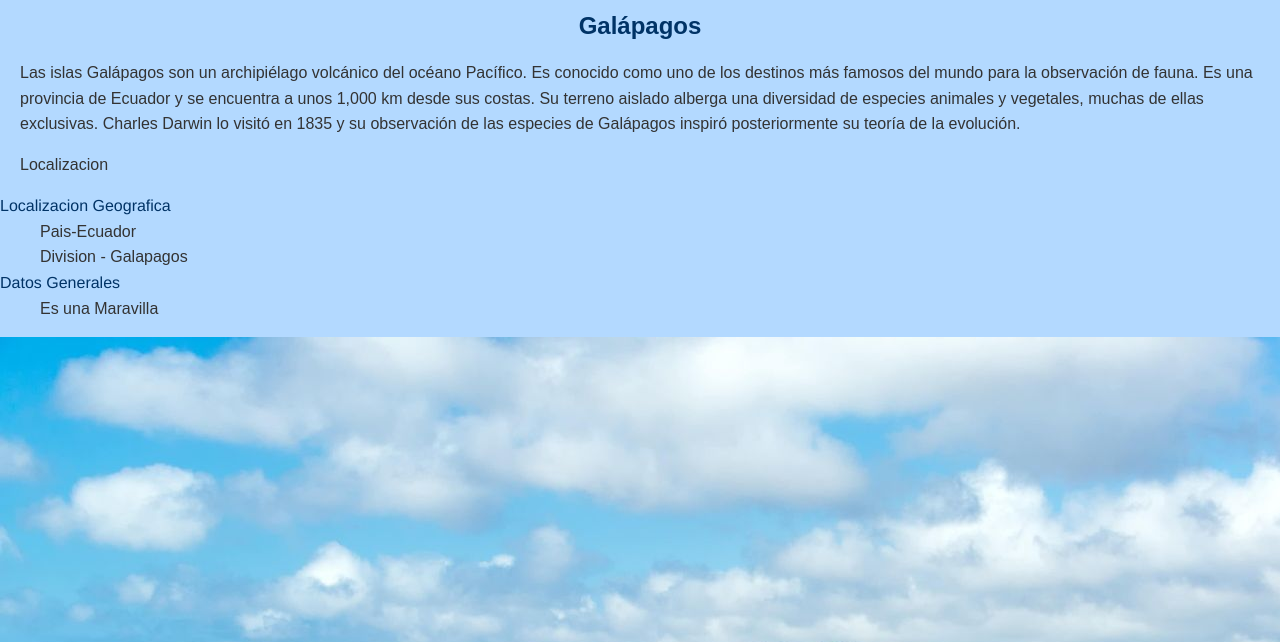
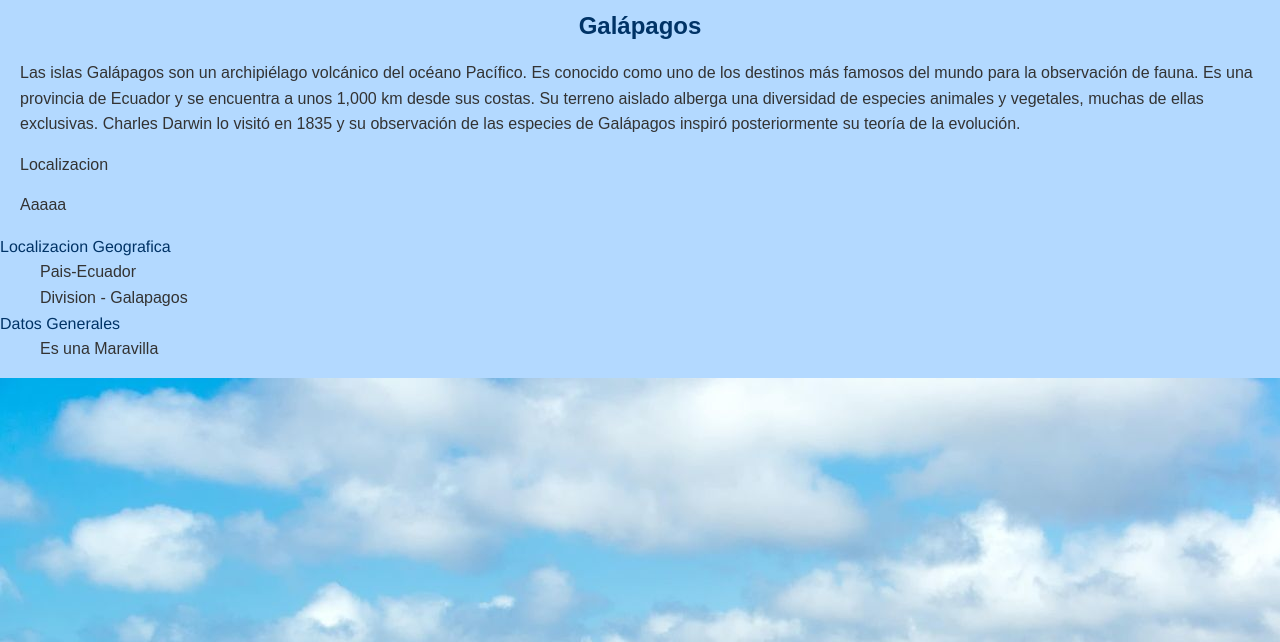
Before and after one commit to Sebaslv1503/Web, a plain HTML site: page index.html in a window 1280 px wide. Shown: the part 86-728 px from the top of the page. Drawn offline with Linux system fonts and the light colour scheme.

```diff
--- a/index.html
+++ b/index.html
@@ -11,6 +11,7 @@
     <h2> Galápagos </h2>
     <p> Las islas Galápagos son un archipiélago volcánico del océano Pacífico. Es conocido como uno de los destinos más famosos del mundo para la observación de fauna. Es una provincia de Ecuador y se encuentra a unos 1,000 km desde sus costas. Su terreno aislado alberga una diversidad de especies animales y vegetales, muchas de ellas exclusivas. Charles Darwin lo visitó en 1835 y su observación de las especies de Galápagos inspiró posteriormente su teoría de la evolución. </p>
     <p>Localizacion</p>
+    <p>Aaaaa</p>
     <dl>
         <dt>Localizacion Geografica</dt>
             <dd>Pais-Ecuador</li>
```
Also changed, not shown: IMAGENES/arena-estadio-futbol-nocturno-fanaticos-multitud-render-fotografico-alta-calidad_336913-340.jpg (added).
